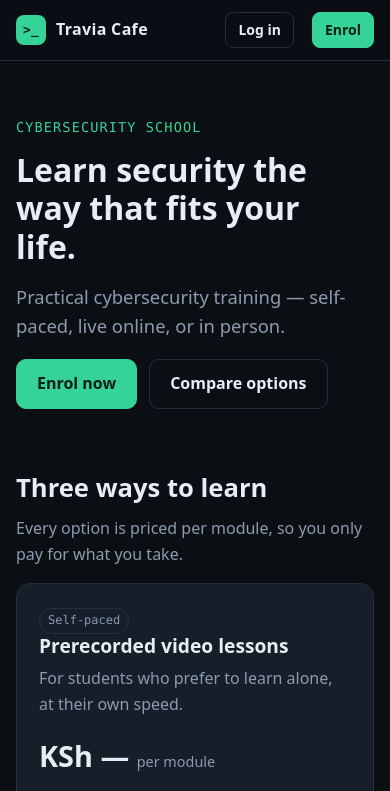
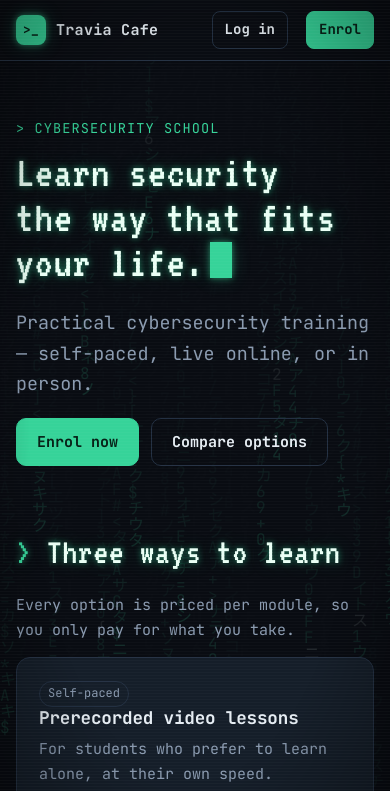
Before and after one commit to Bajeejames7/travia_cafe, a website: page public/index.html in a window 390 px wide. Shown: the top 791 px of the page. Drawn offline with Linux system fonts and the light colour scheme; no server answers.

Commit message:
Hacker look: terminal fonts, matrix rain, boot screen and text effects
- Self-hosted JetBrains Mono (body) and VT323 (headings), both SIL OFL, so the
  CSP's font-src 'self' keeps working
- fx.js: matrix rain background, one-time boot screen on the home page,
  typewriter hero with blinking cursor and periodic glitch, "decrypt"
  headings and scroll reveals
- CRT scanlines, neon glow on headings/buttons/prices, card hover lift
- All motion is off for prefers-reduced-motion; the page works without fx.js
- Let form buttons wrap on phones so the wider mono font can't overflow

Co-Authored-By: Claude Opus 5.5 <noreply@anthropic.com>

```diff
--- /dev/null
+++ b/public/fx.js
@@ -0,0 +1,174 @@
+'use strict';
+/*
+ * Hacker look: matrix rain background, a one-time boot screen, typewriter and
+ * "decrypt" headings, and scroll reveals. Everything is skipped for visitors who
+ * ask for reduced motion, and the page works the same if this file fails to load.
+ */
+(() => {
+  const calm = window.matchMedia('(prefers-reduced-motion: reduce)').matches;
+  if (calm) return;
+  document.documentElement.classList.add('fx');
+
+  const GLYPHS = 'アイウエオカキクケコサシスセソタチツテトナニヌネノ0123456789ABCDEF<>/{}[]$#*+=';
+  const pick = () => GLYPHS[(Math.random() * GLYPHS.length) | 0];
+
+  /* ---- Matrix rain ---- */
+  function matrix() {
+    const canvas = document.createElement('canvas');
+    canvas.id = 'matrix';
+    canvas.setAttribute('aria-hidden', 'true');
+    document.body.prepend(canvas);
+    const ctx = canvas.getContext('2d');
+    const size = 16;
+    let drops = [];
+    function resize() {
+      const dpr = Math.min(window.devicePixelRatio || 1, 2);
+      canvas.width = innerWidth * dpr;
+      canvas.height = innerHeight * dpr;
+      ctx.setTransform(dpr, 0, 0, dpr, 0, 0);
+      ctx.font = `${size}px 'JetBrains Mono', monospace`;
+      const cols = Math.ceil(innerWidth / size);
+      drops = Array.from({ length: cols }, (_, i) => drops[i] ?? (Math.random() * -innerHeight) / size);
+    }
+    resize();
+    addEventListener('resize', resize);
+
+    let last = 0;
+    function frame(t) {
+      requestAnimationFrame(frame);
+      if (document.hidden || t - last < 55) return; // ~18 fps is plenty and easy on phones
+      last = t;
+      ctx.fillStyle = 'rgba(11, 15, 20, .12)';
+      ctx.fillRect(0, 0, innerWidth, innerHeight);
+      for (let i = 0; i < drops.length; i++) {
+        const y = drops[i] * size;
+        ctx.fillStyle = Math.random() > 0.975 ? '#eafff5' : '#36d399';
+        ctx.fillText(pick(), i * size, y);
+        if (y > innerHeight && Math.random() > 0.975) drops[i] = 0;
+        drops[i]++;
+      }
+    }
+    requestAnimationFrame(frame);
+  }
+
+  /* ---- Typewriter: types the element's own text, keeps the full text for screen readers ---- */
+  function typewriter(el, speed = 38) {
+    const text = el.textContent.trim();
+    el.setAttribute('aria-label', text);
+    el.textContent = '';
+    el.classList.add('cursor');
+    let i = 0;
+    return new Promise((done) => {
+      (function tick() {
+        el.textContent = text.slice(0, ++i);
+        if (i < text.length) setTimeout(tick, speed + Math.random() * 40);
+        else done();
+      })();
+    });
+  }
+
+  /* ---- Decrypt: scrambles a heading and resolves it left to right ---- */
+  function decrypt(el) {
+    if (el.children.length || el.dataset.decrypted) return;
+    el.dataset.decrypted = '1';
+    const text = el.textContent;
+    let frame = 0;
+    const id = setInterval(() => {
+      frame++;
+      const solved = Math.floor(frame / 2);
+      el.textContent = [...text].map((c, i) => (i < solved || c === ' ' ? c : pick())).join('');
+      if (solved >= text.length) {
+        clearInterval(id);
+        el.textContent = text;
+      }
+    }, 30);
+  }
+
+  /* ---- Scroll reveals ---- */
+  function reveals() {
+    const io = new IntersectionObserver(
+      (entries) => {
+        for (const e of entries) {
+          if (!e.isIntersecting) continue;
+          e.target.classList.add('in');
+          if (e.target.matches('h2')) decrypt(e.target);
+          io.unobserve(e.target);
+        }
+      },
+      { threshold: 0.15 }
+    );
+    document.querySelectorAll('main h2, .card, .steps li').forEach((el, i) => {
+      if (el.matches('.card, .steps li')) el.style.transitionDelay = `${(i % 3) * 90}ms`;
+      el.classList.add('reveal');
+      io.observe(el);
+    });
+  }
+
+  /* ---- Boot screen: home page only, once per browser session, click/key to skip ---- */
+  function boot() {
+    let seen = false;
+    try {
+      seen = sessionStorage.getItem('tc-boot') === '1';
+      sessionStorage.setItem('tc-boot', '1');
+    } catch {}
+    if (seen || !document.querySelector('.hero h1[data-type]')) return Promise.resolve();
+
+    const lines = [
+      'TRAVIA CAFE // secure terminal v2.6',
+      '[ ok ] loading kernel modules ........ done',
+      '[ ok ] mounting /labs ................ done',
+      '[ ok ] starting firewall ............. active',
+      '[ ok ] handshake with training node .. 200',
+      '[ ** ] access granted. welcome, operator.',
+    ];
+    const box = document.createElement('div');
+    box.id = 'boot';
+    box.setAttribute('aria-hidden', 'true');
+    box.innerHTML = '<pre></pre><span class="skip">click or press any key to skip</span>';
+    document.body.append(box);
+    const pre = box.querySelector('pre');
+
+    return new Promise((resolve) => {
+      let finished = false;
+      const finish = () => {
+        if (finished) return;
+        finished = true;
+        box.classList.add('done');
+        setTimeout(() => box.remove(), 450);
+        removeEventListener('keydown', finish);
+        resolve();
+      };
+      box.addEventListener('click', finish);
+      addEventListener('keydown', finish);
+      let n = 0;
+      (function next() {
+        if (finished) return;
+        if (n === lines.length) return setTimeout(finish, 450);
+        pre.textContent += `${lines[n++]}\n`;
+        setTimeout(next, 170 + Math.random() * 140);
+      })();
+    });
+  }
+
+  /* ---- Hero heading: types in, then glitches now and then ---- */
+  async function hero() {
+    const h1 = document.querySelector('.hero h1[data-type]');
+    if (!h1) return;
+    await typewriter(h1);
+    setInterval(() => {
+      h1.classList.add('glitching');
+      setTimeout(() => h1.classList.remove('glitching'), 320);
+    }, 6000);
+  }
+
+  function start() {
+    matrix();
+    reveals();
+    const eyebrow = document.querySelector('.eyebrow');
+    if (eyebrow && !eyebrow.textContent.startsWith('>')) eyebrow.textContent = `> ${eyebrow.textContent}`;
+    boot().then(hero);
+  }
+
+  if (document.readyState === 'loading') document.addEventListener('DOMContentLoaded', start);
+  else start();
+})();
--- a/public/index.html
+++ b/public/index.html
@@ -8,6 +8,7 @@
   <link rel="icon" href="/favicon.svg?v=1" type="image/svg+xml">
   <link rel="stylesheet" href="/styles.css">
   <script src="/common.js" defer></script>
+  <script src="/fx.js" defer></script>
   <script src="/app.js" defer></script>
 </head>
 <body>
@@ -27,7 +28,7 @@
   <main>
     <section class="hero wrap">
       <p class="eyebrow">Cybersecurity school</p>
-      <h1>Learn security the way that fits your life.</h1>
+      <h1 data-type>Learn security the way that fits your life.</h1>
       <p class="lead" data-tagline>Practical cybersecurity training — self-paced, live online, or in person.</p>
       <div class="row">
         <a class="btn" href="#enroll">Enrol now</a>
--- a/public/styles.css
+++ b/public/styles.css
@@ -11,9 +11,16 @@
   --danger: #f87171;
   --info: #60a5fa;
   --radius: 14px;
-  --mono: ui-monospace, 'Cascadia Code', 'SF Mono', Menlo, Consolas, monospace;
+  --mono: 'JetBrains Mono', ui-monospace, 'Cascadia Code', 'SF Mono', Menlo, Consolas, monospace;
+  --term: 'VT323', 'JetBrains Mono', ui-monospace, monospace;
+  --glow: 0 0 6px rgba(54, 211, 153, .55), 0 0 18px rgba(54, 211, 153, .25);
   color-scheme: dark;
 }
+
+/* Self-hosted so the CSP (font-src 'self') allows them. Both fonts are SIL OFL. */
+@font-face { font-family: 'JetBrains Mono'; src: url('/fonts/jetbrains-mono-latin-400-normal.woff2') format('woff2'); font-weight: 400; font-display: swap; }
+@font-face { font-family: 'JetBrains Mono'; src: url('/fonts/jetbrains-mono-latin-700-normal.woff2') format('woff2'); font-weight: 600 800; font-display: swap; }
+@font-face { font-family: 'VT323'; src: url('/fonts/vt323-latin-400-normal.woff2') format('woff2'); font-weight: 400; font-display: swap; }
 
 * { box-sizing: border-box; }
 html { scroll-behavior: smooth; }
@@ -21,11 +28,15 @@ body {
   margin: 0;
   background: var(--bg);
   color: var(--text);
-  font: 16px/1.6 system-ui, -apple-system, 'Segoe UI', Roboto, sans-serif;
+  font: 15px/1.65 var(--mono);
 }
 a { color: var(--accent); }
 h1, h2, h3 { line-height: 1.2; margin: 0 0 .5em; }
-h2 { font-size: 1.6rem; }
+h1, h2 { font-family: var(--term); font-weight: 400; letter-spacing: .02em; color: #eafff5; text-shadow: var(--glow); }
+h2 { font-size: 2.3rem; }
+h2::before { content: '> '; color: var(--accent); }
+h3 { font-weight: 700; letter-spacing: -.01em; }
+::selection { background: var(--accent); color: var(--accent-ink); }
 p { margin: 0 0 1em; }
 code, .mono { font-family: var(--mono); }
 [hidden] { display: none !important; }
@@ -59,7 +70,8 @@ section.wrap { padding-top: 56px; padding-bottom: 8px; scroll-margin-top: 64px;
 
 /* Hero */
 .hero { padding-top: 72px; padding-bottom: 24px; }
-.hero h1 { font-size: clamp(2rem, 5vw, 3.2rem); max-width: 16ch; }
+.hero h1 { font-size: clamp(2.8rem, 7vw, 4.6rem); line-height: 1; max-width: 18ch; min-height: 2em; }
+.dash-hero h1 { min-height: 0; }
 .eyebrow { font-family: var(--mono); color: var(--accent); font-size: .85rem; letter-spacing: .08em; text-transform: uppercase; margin-bottom: 12px; }
 .lead { font-size: 1.15rem; color: var(--muted); max-width: 60ch; }
 
@@ -70,11 +82,14 @@ section.wrap { padding-top: 56px; padding-bottom: 8px; scroll-margin-top: 64px;
   background: var(--accent); color: var(--accent-ink); font: inherit; font-weight: 650;
   text-decoration: none; cursor: pointer; white-space: nowrap;
 }
-.btn:hover { filter: brightness(1.08); }
+.btn { transition: box-shadow .2s, border-color .2s, filter .2s, transform .1s; }
+.btn:hover { filter: brightness(1.08); box-shadow: var(--glow); }
+.btn:active { transform: translateY(1px); }
 .btn:disabled { opacity: .55; cursor: progress; }
 .btn.ghost { background: transparent; color: var(--text); border-color: var(--line); }
-.btn.ghost:hover { border-color: var(--muted); }
+.btn.ghost:hover { border-color: var(--accent); color: var(--accent); }
 .btn.danger { background: transparent; color: var(--danger); border-color: rgba(248, 113, 113, .45); }
+@media (max-width: 480px) { form .btn { white-space: normal; text-align: center; } }
 .btn.small { padding: 6px 12px; font-size: .875rem; border-radius: 8px; }
 
 label { display: block; font-size: .875rem; color: var(--muted); margin-bottom: 14px; }
@@ -90,8 +105,10 @@ textarea { min-height: 110px; resize: vertical; }
 /* Cards & panels */
 .grid3 { display: grid; grid-template-columns: repeat(auto-fit, minmax(260px, 1fr)); gap: 18px; }
 .card, .panel { background: var(--panel); border: 1px solid var(--line); border-radius: var(--radius); padding: 22px; }
-.card h3 { font-size: 1.2rem; }
-.card .price { font-size: 1.8rem; font-weight: 750; margin: 14px 0 2px; }
+.card { transition: border-color .25s, box-shadow .25s, transform .25s; }
+.card:hover { border-color: rgba(54, 211, 153, .55); box-shadow: 0 0 0 1px rgba(54, 211, 153, .15), 0 10px 40px -12px rgba(54, 211, 153, .35); transform: translateY(-3px); }
+.card h3 { font-size: 1.1rem; }
+.card .price { font-family: var(--term); font-size: 2.4rem; font-weight: 400; color: var(--accent); text-shadow: var(--glow); margin: 14px 0 2px; }
 .card .price small { font-size: .9rem; color: var(--muted); font-weight: 400; }
 .card ul { padding-left: 1.1em; margin: 14px 0 18px; color: var(--muted); }
 .card ul li { margin-bottom: 4px; }
@@ -119,7 +136,7 @@ textarea { min-height: 110px; resize: vertical; }
 @media (max-width: 640px) { .seg { grid-template-columns: 1fr; } }
 
 /* Tables */
-.table-wrap { overflow-x: auto; border: 1px solid var(--line); border-radius: var(--radius); }
+.table-wrap { overflow-x: auto; border: 1px solid var(--line); border-radius: var(--radius); background: var(--panel); }
 table { width: 100%; border-collapse: collapse; font-size: .95rem; }
 th, td { text-align: left; padding: 12px 14px; border-bottom: 1px solid var(--line); vertical-align: top; }
 th { color: var(--muted); font-weight: 600; font-size: .8rem; text-transform: uppercase; letter-spacing: .05em; background: var(--bg-2); }
@@ -176,7 +193,7 @@ pre.mail { white-space: pre-wrap; font-family: var(--mono); font-size: .85rem; b
 /* Student auth & dashboard */
 .auth-card { max-width: 440px; margin: 56px auto; }
 .auth-card .tabs { margin-top: 0; }
-.auth-card h2 { font-size: 1.3rem; }
+.auth-card h2 { font-size: 1.9rem; }
 .btn.wide { width: 100%; }
 .btn.google { width: 100%; background: #fff; color: #1f1f1f; border-color: #dadce0; margin-bottom: 4px; }
 .divider { display: flex; align-items: center; gap: 12px; color: var(--muted); font-size: .85rem; margin: 16px 0; }
@@ -194,7 +211,7 @@ pre.mail { white-space: pre-wrap; font-family: var(--mono); font-size: .85rem; b
 
 /* Phones: tables become stacked cards. Each cell is labelled with its column name (set by common.js). */
 @media (max-width: 720px) {
-  .table-wrap { border: 0; overflow: visible; }
+  .table-wrap { border: 0; overflow: visible; background: none; }
   .table-wrap table, .table-wrap tbody, .table-wrap tr, .table-wrap td { display: block; width: 100%; }
   .table-wrap thead { display: none; }
   .table-wrap tr { background: var(--panel); border: 1px solid var(--line); border-radius: var(--radius); padding: 8px 0; margin-bottom: 12px; }
@@ -208,3 +225,56 @@ pre.mail { white-space: pre-wrap; font-family: var(--mono); font-size: .85rem; b
   .table-wrap td input:not([type=checkbox]), .table-wrap td select, .table-wrap td textarea { width: 100% !important; }
   .table-wrap .actions .btn { flex: 1; min-height: 40px; }
 }
+
+/* ---------- Hacker effects (driven by fx.js; all off for reduced motion) ---------- */
+
+/* Matrix rain sits behind everything; the body background shows through it. */
+#matrix { position: fixed; inset: 0; width: 100%; height: 100%; z-index: -1; pointer-events: none; opacity: .14; }
+
+/* CRT scanlines + vignette */
+body::after {
+  content: ''; position: fixed; inset: 0; pointer-events: none; z-index: 100;
+  background:
+    repeating-linear-gradient(to bottom, rgba(255, 255, 255, .025) 0 1px, transparent 1px 3px),
+    radial-gradient(ellipse at center, transparent 60%, rgba(0, 0, 0, .35));
+}
+
+/* Blinking terminal cursor */
+.cursor::after {
+  content: ''; display: inline-block; width: .5em; height: .8em; margin-left: .12em; vertical-align: -.05em;
+  background: var(--accent); box-shadow: var(--glow); animation: blink 1s steps(1) infinite;
+}
+@keyframes blink { 50% { opacity: 0; } }
+
+/* Logo: glitch on hover */
+.logo { position: relative; box-shadow: var(--glow); }
+.brand:hover .logo { animation: glitch .35s steps(2) 2; }
+@keyframes glitch {
+  0% { transform: translate(0); text-shadow: -2px 0 #ff2a6d, 2px 0 #05d9e8; }
+  25% { transform: translate(-2px, 1px); }
+  50% { transform: translate(2px, -1px); text-shadow: 2px 0 #ff2a6d, -2px 0 #05d9e8; }
+  75% { transform: translate(-1px, -1px); }
+  100% { transform: translate(0); text-shadow: none; }
+}
+
+/* Occasional RGB-split flicker on the hero heading */
+.hero h1.glitching { animation: glitch .3s steps(2) 1; }
+
+/* Scroll reveal: only hides things once fx.js has confirmed it is running */
+.fx .reveal { opacity: 0; transform: translateY(18px); transition: opacity .6s ease, transform .6s ease; }
+.fx .reveal.in { opacity: 1; transform: none; }
+
+/* One-time boot screen on the home page */
+#boot {
+  position: fixed; inset: 0; z-index: 200; background: #05080b; color: var(--accent);
+  font: 15px/1.6 var(--mono); padding: 24px 16px; overflow: hidden; cursor: pointer;
+  transition: opacity .4s ease;
+}
+#boot.done { opacity: 0; pointer-events: none; }
+#boot pre { margin: 0; white-space: pre-wrap; text-shadow: var(--glow); max-width: 760px; }
+#boot .skip { position: absolute; right: 16px; bottom: 16px; color: var(--muted); font-size: .8rem; }
+
+@media (prefers-reduced-motion: reduce) {
+  *, *::before, *::after { animation: none !important; transition: none !important; }
+  #matrix, #boot { display: none; }
+}
```
Also changed, not shown: private/staff.html (+1 -0 lines), public/account.html (+1 -0 lines), public/login.html (+1 -0 lines), public/fonts/jetbrains-mono-latin-400-normal.woff2 (added), public/fonts/jetbrains-mono-latin-700-normal.woff2 (added), public/fonts/vt323-latin-400-normal.woff2 (added).
